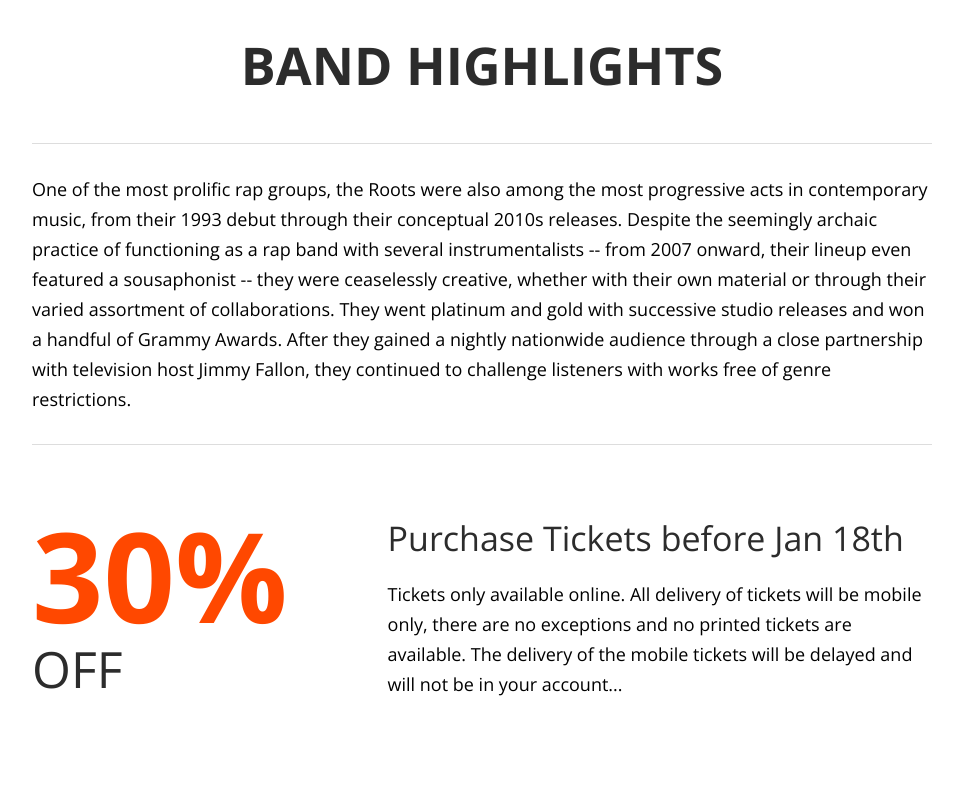
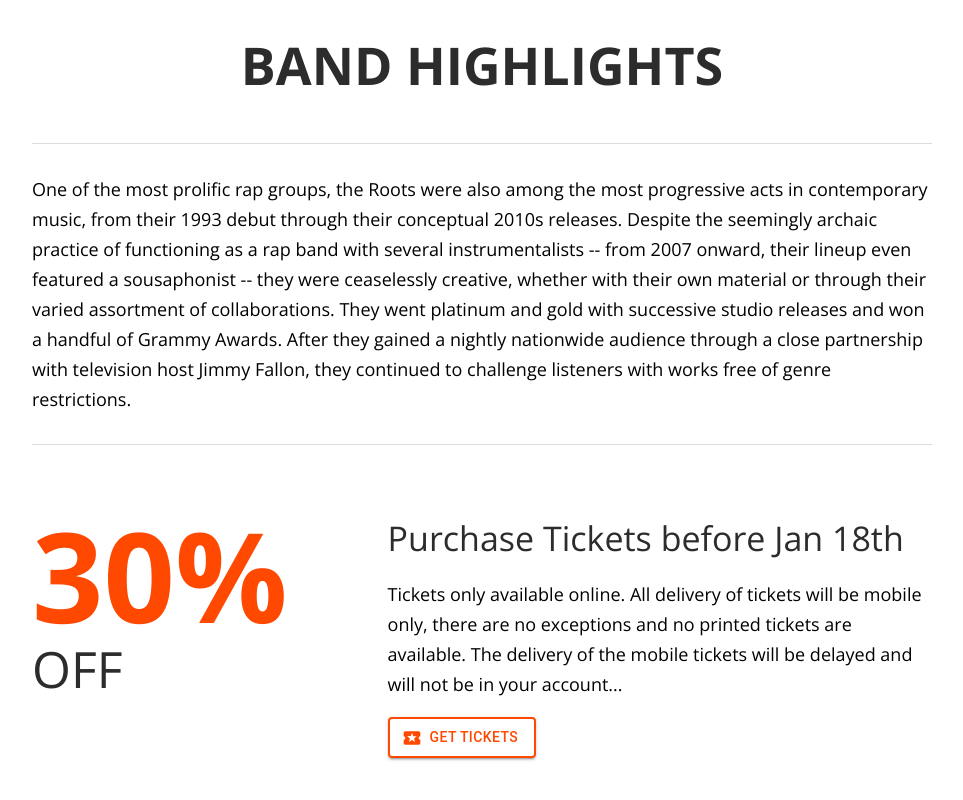
Before and after one commit to morgansegura/venue, a React (Create React App) app: page / in a window 1280 px wide. Shown: the part 1497-2297 px from the top of the page, without its empty margins (158-1121 px from the left). Built offline with nearby package versions, Linux system fonts and the light colour scheme.

Commit message:
Adds button component

```diff
--- a/src/components/button/index.jsx
+++ b/src/components/button/index.jsx
@@ -1,7 +1,48 @@
-import React from 'react'
+import React, { Fragment } from 'react'
+import Button from '@material-ui/core/Button'
 
-const Button = () => {
-	return <div></div>
-}
+const ButtonDefault = props => (
+	<Fragment>
+		{props.href && (
+			<Button
+				className={props.className}
+				startIcon={props.startIcon}
+				endIcon={props.endIcon}
+				color={props.color}
+				variant={props.variant}
+				size={props.color}
+				style={props.style}
+				href={props.href}>
+				{props.children}
+			</Button>
+		)}
+		{props.to && (
+			<Button
+				className={props.className}
+				startIcon={props.startIcon}
+				endIcon={props.endIcon}
+				color={props.color}
+				variant={props.variant}
+				size={props.color}
+				style={props.style}
+				to={props.to}>
+				{props.children}
+			</Button>
+		)}
+		{props.onClick && (
+			<Button
+				className={props.className}
+				startIcon={props.startIcon}
+				endIcon={props.endIcon}
+				color={props.color}
+				variant={props.variant}
+				size={props.color}
+				style={props.style}
+				onClick={props.onClick}>
+				{props.children}
+			</Button>
+		)}
+	</Fragment>
+)
 
-export default Button
+export default ButtonDefault
--- a/src/components/discount/index.jsx
+++ b/src/components/discount/index.jsx
@@ -1,5 +1,8 @@
 import React, { useState, useEffect, useCallback } from 'react'
 import ScrollAnimation from 'react-animate-on-scroll'
+import LocalActivityIcon from '@material-ui/icons/LocalActivity'
+
+import { Button } from '..'
 
 const Discount = () => {
 	const [count, setCount] = useState(0)
@@ -32,7 +35,7 @@
 						<span className=''>OFF</span>
 					</div>
 				</ScrollAnimation>
-				<ScrollAnimation animateIn='slideInRight' delay={500}>
+				<ScrollAnimation animateIn='slideInRight'>
 					<div className='discount_description'>
 						<h3>Purchase Tickets before Jan 18th</h3>
 						<p>
@@ -42,7 +45,14 @@
 							of the mobile tickets will be delayed and will not
 							be in your account...
 						</p>
-						<div></div>
+						<Button
+							className='button_primary'
+							size='large'
+							variant='contained'
+							startIcon={<LocalActivityIcon />}
+							href='https://morgansegura.com'>
+							Get Tickets
+						</Button>
 					</div>
 				</ScrollAnimation>
 			</div>
--- a/src/components/index.js
+++ b/src/components/index.js
@@ -1,3 +1,4 @@
+export { default as Button } from './button'
 export { default as Carousel } from './carousel'
 export { default as Description } from './description'
 export { default as Discount } from './discount'
--- a/src/resources/styles.css
+++ b/src/resources/styles.css
@@ -360,3 +360,18 @@
 	padding: 15px 20px;
 	text-align: center;
 }
+
+/*====================
+        BUTTONS
+======================*/
+
+.MuiButton-contained.button_primary {
+	background-color: transparent;
+	border: 2px solid #ff4800;
+	color: #ff4800;
+	transition: all 0.3s ease-out;
+}
+.MuiButton-contained.button_primary:hover {
+	background-color: #ff4800;
+	color: white;
+}
```
Also changed, not shown: 1 other file (tests, documents, lock files or other folders).
